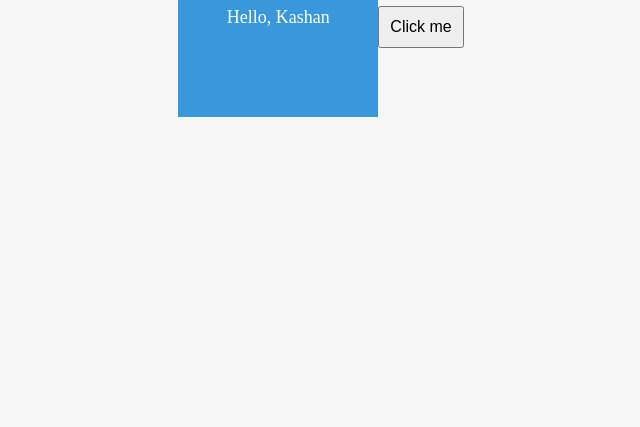
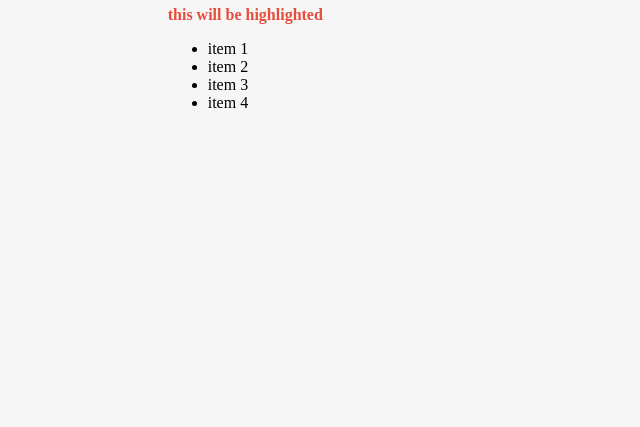
Before and after one commit to muhammadmueenarif/Complete-Jquery-course-from-Beginners-to-Advance, a website: page index.html in a window 1280 px wide. Shown: the part 373-800 px from the top of the page, without its empty margins (319-959 px from the left). Drawn offline with nearby package versions, Linux system fonts and the light colour scheme.

Commit message:
basic changes

```diff
--- a/index.html
+++ b/index.html
@@ -13,8 +13,16 @@
     <script src="main.js">
     </script>
 
-    <div class="box" id="target-box">Hello, Kashan</div>
-    <button id="animate-btn">Click me</button>
+        <div class="container">
+            <h1>Welcome to my course</h1>
+            <p class="highlight">this will be highlighted</p>
+            <ul>
+                <li>item 1</li>
+                <li>item 2</li>
+                <li class="selected">item 3</li>
+                <li>item 4</li>
+            </ul>
+        </div>
 
 </body>
 </html>
--- a/main.js
+++ b/main.js
@@ -1,9 +1,5 @@
 $(document).ready(function(){
-    $('#animate-btn').click(function () {
-        $('#target-box').animate({
-            opacity: 0.5,
-            marginLeft: '50px',
-            fontSize:'24px'
-        }, 1000);
-    })
+    $('h1').css('color', '#3498db');
+    $('.highlight').fadeIn(2000);
+    $('ul li:selected').css('background-color', '#2ecc71');
 });
--- a/style.css
+++ b/style.css
@@ -7,20 +7,11 @@ body {
     background-color: #f7f6f6;
 }
 
-.box {
-    width: 200px;
-    height: 200px;
-    background-color: #3998db;
-    color: #fff;
-    display: flex;
-    align-items: center;
-    justify-content: center;
-    font-size: 18px;
-    margin-bottom: 20px;
+.continer {
+    text-align: center;
 }
 
-button {
-    padding: 10px;
-    font-size: 16px;
-    cursor: pointer;
+.highlight {
+    color: #e74c3c;
+    font-weight: bold;
 }
```
